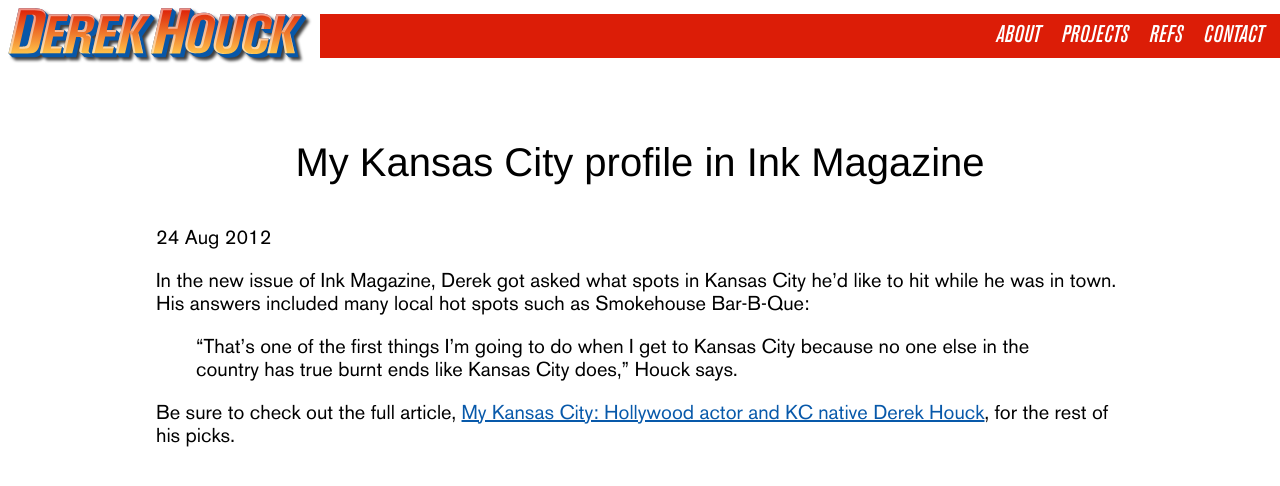
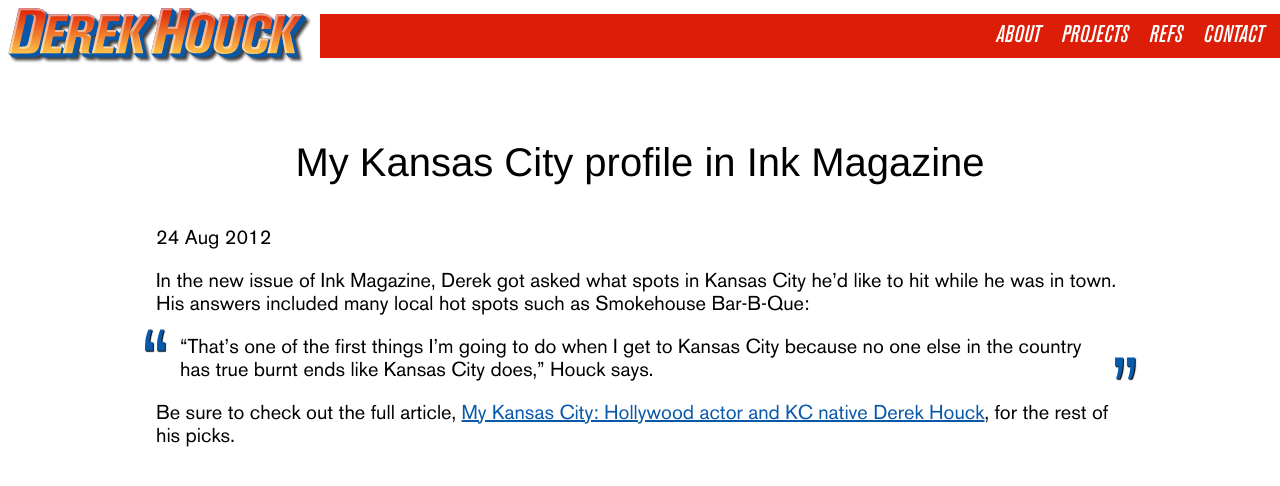
Before and after one commit to derekhouck/derekhouck.github.io, a Jekyll site: the page built from _posts/2012-08-24-my-kansas-city-profile-in-ink-magazine.md, in a window 1280 px wide. Shown: the top 486 px of the page. Built offline with Jekyll 4.4.1, drawn with Linux system fonts in a browser that asks for light colours; some web fonts are replaced.

Commit message:
Add quote styles

```diff
--- a/_sass/main.scss
+++ b/_sass/main.scss
@@ -97,6 +97,38 @@ a:link {
 }
 a:visited {
   color: $blue-darker;
+}
+
+blockquote {
+  margin: 1rem 0;
+  padding: 0 1.5rem;
+  position: relative;
+  &::before,
+  &::after {
+    color: $blue;
+    text-shadow: 1px 1px 1px black;
+  }
+}
+
+blockquote:before {
+  content: open-quote;
+  font-size: 4em;
+  left: -1rem;
+  position: absolute;
+  top: -1rem;
+}
+
+blockquote:after {
+  bottom: -1rem;
+  content: close-quote;
+  font-size: 4em;
+  line-height: 0.1;
+  position: absolute;
+  right: -1rem;
+}
+
+blockquote p {
+  margin: 0 0 1em;
 }
 
 h1,
@@ -385,6 +417,10 @@ main {
   max-width: 50%;
 }
 
+.copy__attribution {
+  padding: 0 1.5rem;
+}
+
 @media all and (min-width: $breakpoint-medium) {
   .testimonial {
     grid-template-areas: "content headshot";
--- a/testimonials.html
+++ b/testimonials.html
@@ -13,8 +13,10 @@ background: blue
     </div>
     {% endif %}
     <div class="copy">
-      {{ testimonial.content | markdownify }}
-      <p>
+      <blockquote>
+        {{ testimonial.content | markdownify }}
+      </blockquote>
+      <p class="copy__attribution">
         {{ testimonial.name }}, <em>{{ testimonial.title }}</em>
         <br><strong>{{ testimonial.org }}</strong>
       </p>
```
Also changed, not shown: index.html (+4 -5 lines).
